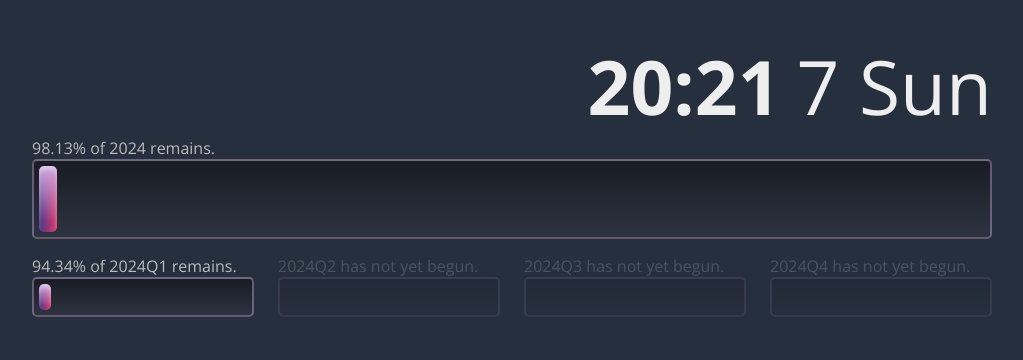
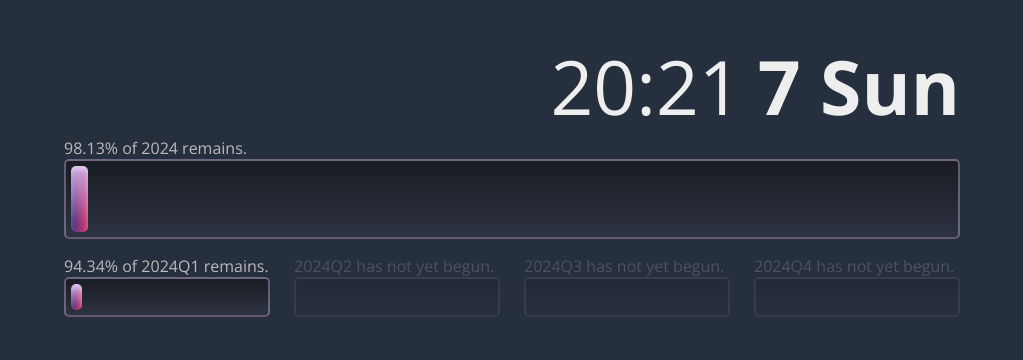
Before and after one commit to mikewest/progress, a plain HTML site: page index.html in a window 1280 px wide. Shown: the part 204-564 px from the top of the page, without its empty margins (128-1151 px from the left). Drawn offline with nearby package versions, Linux system fonts and the light colour scheme.

Commit message:
Minor style changes.

```diff
--- a/index.html
+++ b/index.html
@@ -21,18 +21,18 @@
         --progress-gradient-bottom-from: #433485;
         --progress-gradient-bottom-to: #DD3C6E;
       }
+
       body, html {
         background: var(--body-background);
-        height: -webkit-fill-available;
+        min-height: 100vh;
       }
 
       body {
-        margin: 1em 10em;
+        margin: 0 15%;
         font-family: "Open Sans", sans-serif;
         font-variant-numeric: tabular-nums;
 
-        display: grid;
-        grid-template-columns: 1fr;
+        display: flex;
         justify-content: center; /* centers items horizontally */
         align-items: center; /* centers items vertically */
       }
@@ -46,13 +46,13 @@
         grid-column-gap: 1em;
       }
         #time {
-          font-weight: 700;
+          font-weight: 400;
           font-size: 75px;
           grid-area: 1/1/2/2;
           text-align: right;
         }
         #date {
-          font-weight: 400;
+          font-weight: 700;
           font-size: 75px;
           grid-area: 1/2/2/3;
           font-stretch: 75%;
```
